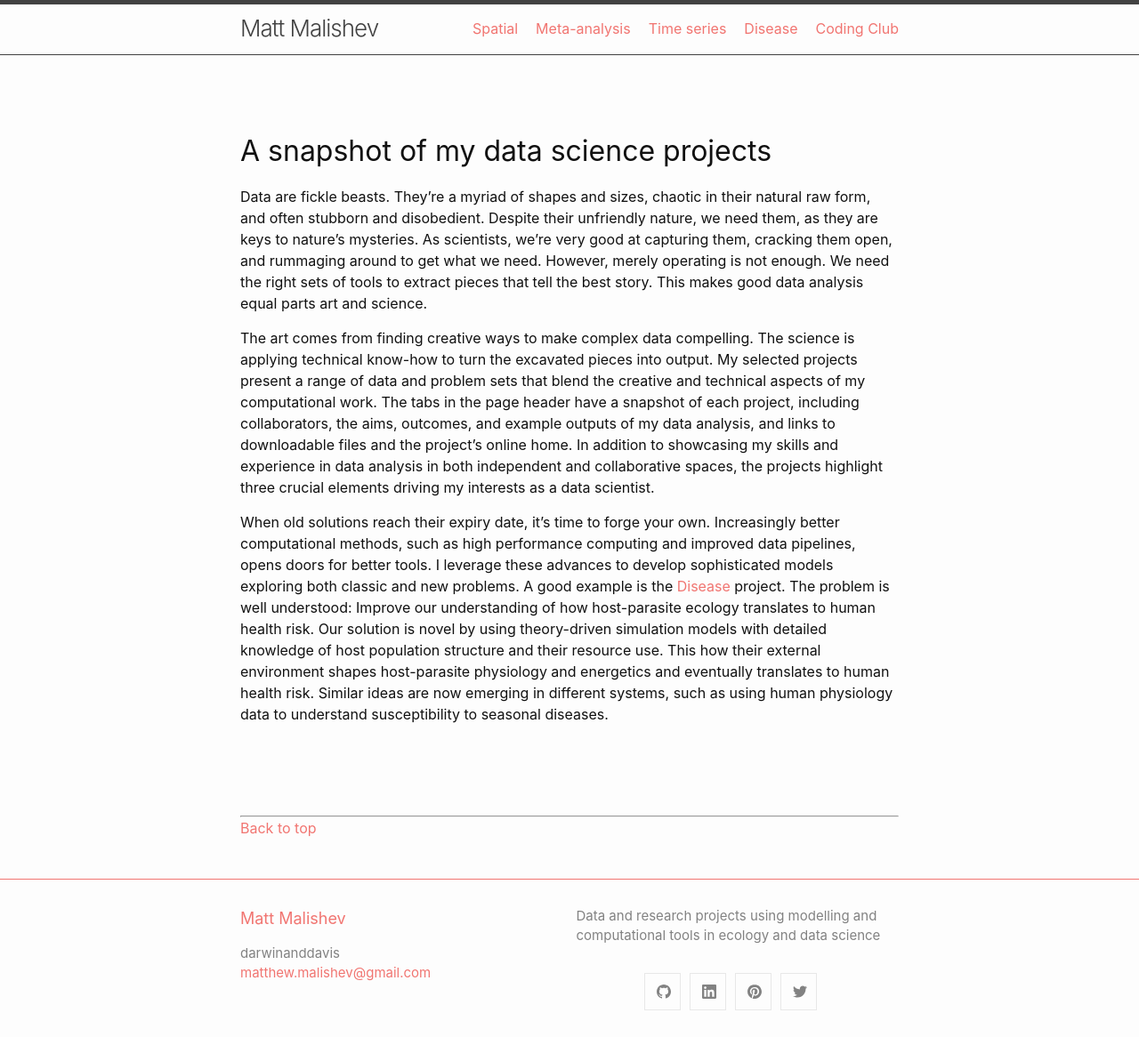
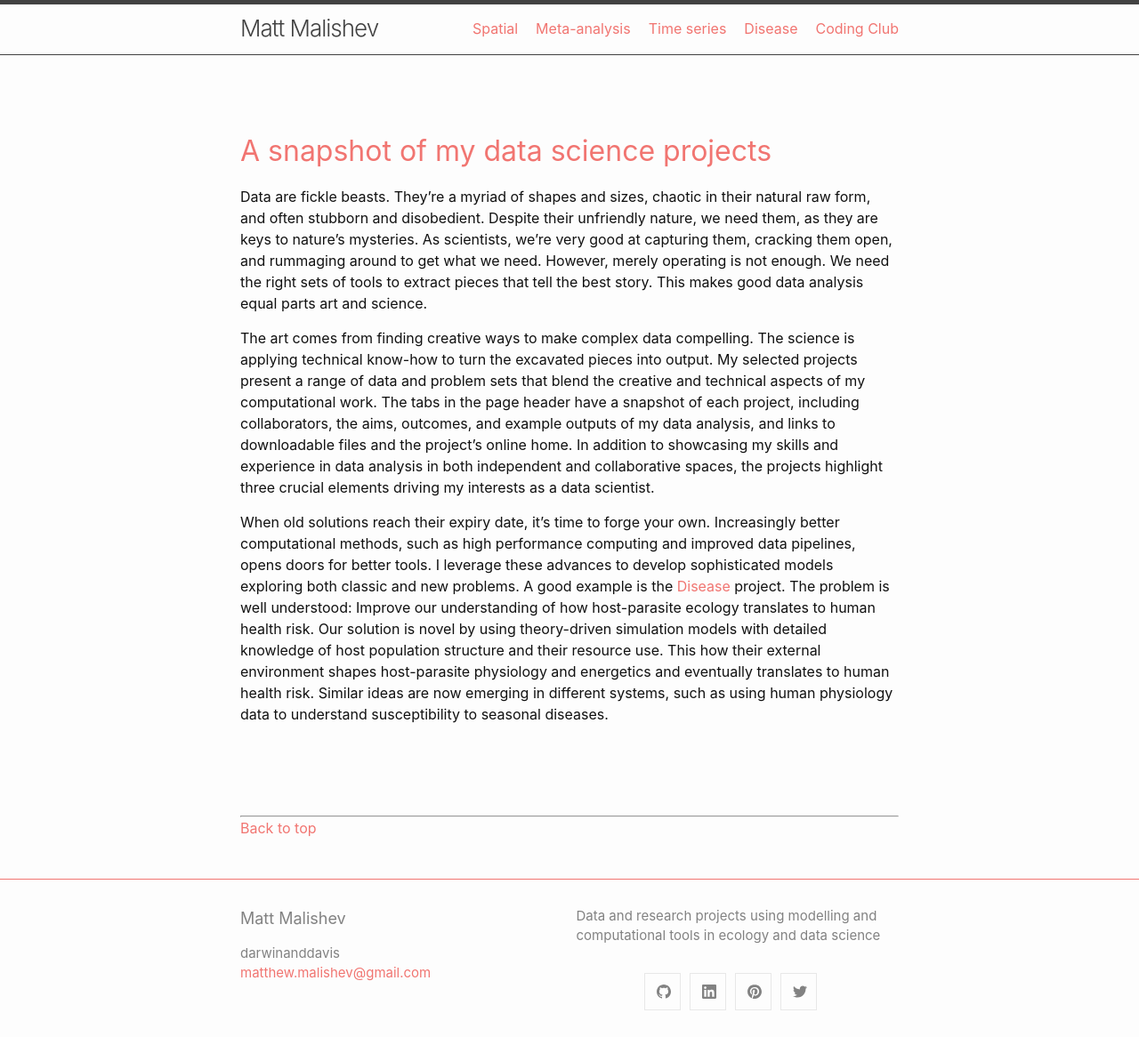
Before and after one commit to darwinanddavis/data_projects, a Jekyll site: the page built from index.md, in a window 1280 px wide. Shown: the whole page at 89% size. Built offline with Jekyll 4.4.1, drawn with Linux system fonts in a browser that asks for light colours; our own code applies the rules of GitHub Pages for plain Markdown files.

Commit message:
updated col theme

```diff
--- a/_sass/minima.scss
+++ b/_sass/minima.scss
@@ -18,7 +18,7 @@ $grey-color:       #828282 !default;
 $grey-color-light: lighten($grey-color, 40%) !default;
 $grey-color-dark:  darken($grey-color, 25%) !default;
 // $orange-color:     #f66a0a !default;
-$orange-color:     #F17571 !default;
+$orange-color:     #f17571 !default;
 $black-color:	   #000000 !default;
 $white-color:      #ffffff !default;
 $table-text-align: left !default;
--- a/_sass/minima/_base.scss
+++ b/_sass/minima/_base.scss
@@ -94,11 +94,11 @@ li {
 /**
  * Headings
  */
-h1, h3, h4, h5, h6 {
+h2, h3, h4, h5, h6 {
   font-weight: $base-font-weight;
 }
 
-h2 {
+h1 {
   font-weight: $base-font-weight;
   color: $orange-color;
 }
@@ -238,7 +238,8 @@ table {
   margin-bottom: $spacing-unit;
   width: 100%;
   text-align: $table-text-align;
-  color: lighten($text-color, 18%);
+  //color: lighten($text-color, 18%);
+  color: $text-color;
   border-collapse: collapse;
   // border: 1px solid $grey-color-light;
   border: 1px solid $black-color;
```
Also changed, not shown: meta.md (+2 -2 lines).
